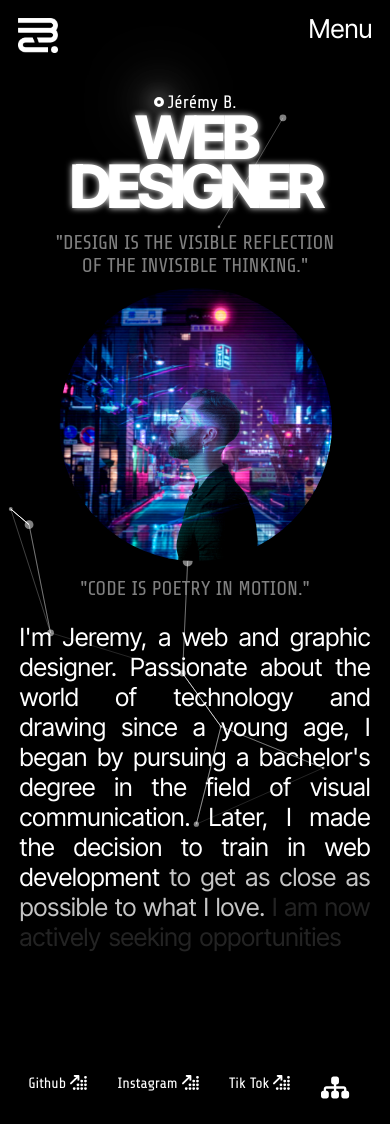
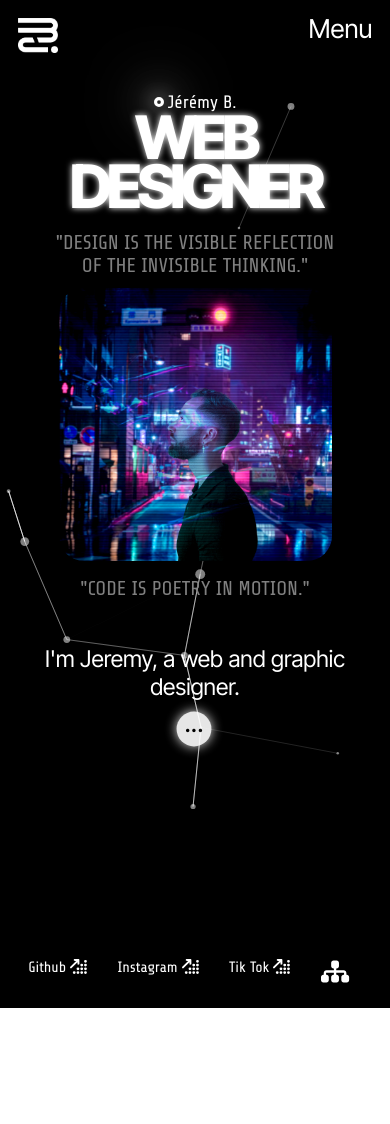
Before and after one commit to VikzG/Portfolio, a React (Create React App) app: page / in a window 390 px wide. After the commit the page ends 1008 px from the top, so only its background shows below. Built offline with nearby package versions, Linux system fonts and the light colour scheme.

Commit message:
maj portfolio aboutpage

```diff
--- a/public/index.html
+++ b/public/index.html
@@ -2,14 +2,14 @@
 <html lang="en">
   <head>
     <meta charset="utf-8" />
-    <link rel="icon" href="%PUBLIC_URL%/cyberfighter.jpg" />
+    <link rel="icon" href="%PUBLIC_URL%/logojeremy.png" />
     <meta name="viewport" content="width=device-width, initial-scale=1" />
     <meta name="theme-color" content="#000000" />
     <meta
       name="Jeremy's webdesigner Portfolio"
       content="This is my webdesigner portfolio"
     />
-    <link rel="apple-touch-icon" href="%PUBLIC_URL%/%PUBLIC_URL%/cyberfighter.jpg" />
+    <link rel="apple-touch-icon" href="%PUBLIC_URL%/logojeremy.png" />
     <!--
       manifest.json provides metadata used when your web app is installed on a
       user's mobile device or desktop. See https://developers.google.com/web/fundamentals/web-app-manifest/
--- a/src/components/Card/index.jsx
+++ b/src/components/Card/index.jsx
@@ -1,29 +1,22 @@
 import './style.css';
 import { Link } from 'react-router-dom';
-import { useState,useRef } from 'react';
+import { useRef } from 'react';
 import { motion,useInView } from 'framer-motion';
-import ModalBox from '../ModalBox';
 
-export default function Card({ title, cover, description,techs, examples}) {
-  const [isModalOpen, setIsModalOpen] = useState(false);
+export default function Card({ title, cover, description,techs,workUrl, examples}) {
   const ref = useRef(null);
   const isInView = useInView(ref, { once: true });
-
-  const openModal = () => {
-    setIsModalOpen(true);
-  };
-
-  const closeModal = () => {
-    setIsModalOpen(false);
-  };
-
 
   return (
     <motion.div
     className='card-container'
-    ref={ref}>
+    ref={ref}
+    >
       <Link
-        className="gallery_card">
+         className="gallery_card"
+         to={workUrl}
+         target="_blank"
+         >
         <motion.img src={cover} alt={title}
         style={{
           transform: isInView ? "none" : "translateY(-100px)",
@@ -67,36 +60,6 @@ export default function Card({ title, cover, description,techs, examples}) {
           delay: 1,
         }}
       >{description}</motion.p>
-
-      <motion.button
-      className='open-modal-button'
-      onClick={openModal}
-      initial={{ opacity: 0, scale:0.5  }}
-      animate={{
-        opacity: isInView ? 1 : 0,
-        scale: isInView ? 1 : 0,
-        transition: {
-          duration: 0.5,
-          delay: 1.2,
-        }
-       }}
-       whileHover={{
-        width: 1000,
-        transition: {
-          duration: 0.3,
-          delay: 0,
-        }
-      }}
-      >
-        Check it
-        </motion.button>
-        {isModalOpen && (
-        <ModalBox
-          examples={examples}
-          isOpen={isModalOpen}
-          onClose={closeModal}
-        />
-      )}
       </motion.div >
   );
 }
--- a/src/components/Data/index.js
+++ b/src/components/Data/index.js
@@ -3,11 +3,6 @@ import omf1 from "../../assets/ohmyfood1.jpg"
 import omf2 from "../../assets/ohmyfood2.jpg"
 import omf3 from "../../assets/ohmyfood3.jpg"
 import omf4 from "../../assets/ohmyfood4.jpg"
-import fighting_game from "../../assets/fight_game.jpg"
-import fight1ex from "../../assets/hit.jpg"
-import fight2ex from "../../assets/p1win.jpg"
-import fight3ex from "../../assets/p2win.jpg"
-import fight4ex from "../../assets/pdraw.jpg"
 import pfalex1 from "../../assets/pfalex1.jpg"
 import pfalex2 from "../../assets/pfalex2.jpg"
 import pfalex3 from "../../assets/pfalex3.jpg"
@@ -32,7 +27,7 @@ const datas = [
 			kasa3,
 			kasa4,
 		],
-		"workUrl": 'https://github.com/VikzG/site-de-kasa.git'
+		"workUrl": 'https://kasa-home-website.netlify.app/'
 	},
     {
 		"id": "c67ab8a8",
@@ -49,25 +44,7 @@ const datas = [
 			omf3,
 			omf4,
 		],
-		"workUrl": 'https://github.com/VikzG/Projet-OHMYFOOD.git'
-	},
-
-	{
-		"id": "c67ab8a9",
-		"title": "MY FIGHT GAME",
-		"cover": fighting_game,
-		"description": "In this project, I used HTML, CSS and Javascript to create a simplified 'Street Fighter' style game with the help of a tutorial found on Youtube. This allowed me to discover the different basics of video game creation such as collision management, gravity, sprite use etc...",
-		"techs": [
-			"HTML",
-			"CSS",
-			"Javascript"
-		],
-		"examples": [
-			fight1ex,
-			fight2ex,
-			fight3ex,
-			fight4ex,
-		],
+		"workUrl": 'https://ohmyfood-restaurant.netlify.app'
 	},
 
 	{
@@ -84,6 +61,7 @@ const datas = [
 			pfalex2,
 			pfalex3,
 		],
+		"workUrl": 'https://aleksdesign-portfolio.netlify.app'
 	},
 ]
 export default datas;
--- a/src/components/Gallery/index.jsx
+++ b/src/components/Gallery/index.jsx
@@ -15,6 +15,7 @@ export default function Gallery() {
                         cover={data.cover}
                         description={data.description}
                         techs={data.techs}
+                        workUrl={data.workUrl}
                         examples={data.examples}
                     />
                     )
--- a/src/components/ModalBox/index.jsx
+++ /dev/null
@@ -1,40 +0,0 @@
-import { motion, AnimatePresence } from 'framer-motion';
-import NewSlider from '../NewSlider';
-import "./style.scss";
-
-
-
-const ModalBox = ({ isOpen, onClose,examples,id }) => {
-
-    return (
-      <AnimatePresence>
-        {isOpen && (
-          <motion.div
-            className='modal-box'
-            initial={{ opacity: 0, scale: 0.8 }}
-            animate={{ opacity: 1, scale: 1 }}
-            exit={{ opacity: 0, scale: 0.8 }}
-            transition={{ duration: 0.3 }}
-          >
-            <motion.div
-            className='modal-box-content'
-            initial={{ y: -50, opacity: 0 }}
-            animate={{ y: 0, opacity: 1 }}
-            exit={{ y: -50, opacity: 0 }}
-            transition={{ duration: 0.3 }}
-            >
-              <button
-                className='modal-box-button'
-                onClick={onClose}
-              >
-                [  Close  ]
-              </button>
-              <NewSlider examples={examples} id={id}/>
-            </motion.div>
-          </motion.div>
-        )}
-      </AnimatePresence>
-    );
-  };
-
-  export default ModalBox;
--- a/src/components/ModalBox/style.scss
+++ /dev/null
@@ -1,56 +0,0 @@
-
-.modal-box {
-    display: flex;
-    align-items: center;
-    justify-content: center;
-    position:fixed;
-    top: 0;
-    left: 0;
-    right: 0;
-    bottom: 0;
-    z-index: 10;
-    background: rgba(0, 0, 0, 0.5);
-
-
-&-content {
-    padding: 5px;
-    max-width: 95%;
-    max-height: 92vh;
-    background: white;
-    border-radius: 10px;
-    display: flex;
-    align-items: center;
-    justify-content: flex-start;
-    flex-direction: column;
-}
-
-&-button {
-    position: absolute;
-    top: 20px;
-    right: 20px;
-    font-size: 20px;
-    background:none;
-    color: white;
-    border: none;
-    cursor: pointer;
-    }
-}
-
-.modal-box img {
-    object-fit: cover;
-    object-position: center;
-    border-radius: 10px;
-    transition: transform 0.3s ease-in-out;
-}
-
-@media screen and (max-width: 1400px) {
-    .modal-box-content {
-        max-height: 95vh;
-    }
-}
-
-@media screen and (max-width: 1024px) {
-    .modal-box-content {
-        max-height: 95%;
-    }
-}
--- a/src/components/Navigation/style.scss
+++ b/src/components/Navigation/style.scss
@@ -112,18 +112,18 @@
 
   .modal-text {
     text-decoration: none;
-    font-family: 'Share Tech', sans-serif;
+    font-family: 'Inter Tight', sans-serif;
     color: white;
     text-align: center;
-    font-size: 9vw;
+    font-size: 7vw;
     font-weight: 400;
     padding: 10px;
     cursor: pointer;
-
+    & a:hover{
+        filter: blur(10px);
+        transition: filter 200ms ease-in;
+    }
   }
-  .modal-text:hover {
-    filter: blur(10px);
-}
 
 .modal-open {
     height: 100vh;
--- a/src/components/NewSlider/index.jsx
+++ /dev/null
@@ -1,23 +0,0 @@
-import "./style.scss"
-import "react-responsive-carousel/lib/styles/carousel.min.css"
-import { Carousel } from "react-responsive-carousel"
-
-
-
-function NewSlider({ examples, id }) {
-    return (
-      <Carousel autoPlay
-      interval={5000}
-      infiniteLoop
-      showStatus={false}
-      >
-        {examples.map((example, index) => (
-          <div key={`Example ${id}`}>
-            <img src={example} alt={`Example ${index}`} />
-          </div>
-        ))}
-      </Carousel>
-    );
-  }
-
-export default NewSlider
--- a/src/components/NewSlider/style.scss
+++ /dev/null
@@ -1,21 +0,0 @@
-.carousel img{
-    max-height: 80vh;
-    max-width: 88vw;
-}
-
-.control-arrow {
-    color: black;
-}
-
-@media screen and (max-width: 800px) {
-.carousel .slide img {
-    width: 95vw;
-    height: 40vh;
-}
-.carousel .thumb {
-    margin-right: 0 !important;
-}
-ul.thumbs.animated {
-    padding-inline-start: 0 !important;
-}
-}
--- a/src/pages/About/index.jsx
+++ b/src/pages/About/index.jsx
@@ -3,19 +3,46 @@ import Navigation from "../../components/Navigation";
 import Header from "../../components/Header";
 import myPhoto from "../../assets/photo_portfolio.jpg";
 import Footer from "../../components/Footer";
-import { useRef } from 'react';
+import { useRef,useState,useEffect } from 'react';
 import { motion , useInView } from "framer-motion";
 import Particle from '../../components/Particle/Particle';
 
 
 function About() {
 
+  const ref2 = useRef(null);
   const ref = useRef(null);
+  const targetRef = useRef(null);
   const isInView = useInView(ref, { once: true });
+  const isInViewRect = useInView(ref2, { once: true });
 
+  const [textToShow, setTextToShow] = useState('');
+  const [activePhraseIndex, setActivePhraseIndex] = useState(0);
+
+  useEffect(() => {
+    setTextToShow(phrases[activePhraseIndex]);
+  }, [activePhraseIndex]);
+
+  useEffect(() => {
+    setTextToShow(phrases[0]);
+  }, []);
+
+  const phrases = [
+    "I'm Jeremy, a web and graphic designer.",
+    "Passionate about the world of technology and drawing since a young age, I began by pursuing a bachelor's degree in the field of visual communication.",
+    "Later, I made the decision to train in web development to get as close as possible to what I love. I am now actively seeking opportunities to combine my artistic creativity with my technical skills.",
+  ];
+
+  const handleClick = () => {
+    if (activePhraseIndex < phrases.length - 1) {
+      setActivePhraseIndex(activePhraseIndex + 1);
+    } else {
+      setActivePhraseIndex(0);
+    }
+  };
 
       return (
-        <div className = "about" >
+        <div className = "about"  ref={targetRef}>
         <Particle />
         <Navigation />
         <Header />
@@ -37,19 +64,92 @@ function About() {
           </motion.span>
         <motion.div
         className="my-photo-container"
-        initial={{ opacity: 0, scale: 0.5 }}
-        animate={{ opacity: 1,
-           scale: 1 }}
-        transition={{
+        initial={{
+          opacity: 0,
+        }}
+        animate={{
+        opacity: 1,
+            }}
+        transition=
+        {{
         duration: 1,
-          delay: 1,
-          ease: [0, 0.71, 0.2, 1.01]
+        delay: 1.5,
+        ease: [0, 0.71, 0.2, 1.01],
         }}
+
         >
         <motion.img className = "my-photo"
         src={myPhoto}
         alt="my photo"
+        initial={{
+          opacity: 0,
+        }}
+        animate={{
+        opacity: 1,
+            }}
+        transition=
+        {{
+        duration: 1,
+        delay: 1.5,
+        ease: [0, 0.71, 0.8, 1.01],
+        }}
         />
+        <motion.div className='my-photo-rect-1'
+                initial={{
+                  width: "100%",
+                }}
+                animate={{
+                  width: isInViewRect ? "0%": "100%"
+                    }}
+                transition=
+                {{
+                duration: 0.5,
+                delay: 1.5,
+                ease: [0, 0.71, 0.8, 1.01],
+                }}
+        ></motion.div>
+        <motion.div className='my-photo-rect-2'
+                initial={{
+                  width: "100%",
+                }}
+                animate={{
+                  width: isInViewRect ? "0%": "100%"
+                    }}
+                transition=
+                {{
+                duration: 0.5,
+                delay: 1.7,
+                ease: [0, 0.71, 0.8, 1.01],
+                }}
+        ></motion.div>
+        <motion.div className='my-photo-rect-3'
+                initial={{
+                  width: "100%",
+                }}
+                animate={{
+                  width: isInViewRect ? "0%": "100%"
+                    }}
+                transition=
+                {{
+                duration: 0.5,
+                delay: 1.9,
+                ease: [0, 0.71, 0.8, 1.01],
+                }}
+        ></motion.div>
+        <motion.div className='my-photo-rect-4'
+                initial={{
+                  width: "100%",
+                }}
+                animate={{
+                  width: isInViewRect ? "0%": "100%"
+                    }}
+                transition=
+                {{
+                duration: 0.5,
+                delay: 2.1,
+                ease: [0, 0.71, 0.8, 1.01],
+                }}
+        ></motion.div>
         </motion.div>
           <motion.span
           className='presentation-words'
@@ -66,123 +166,43 @@ function About() {
           ease: [0, 0.71, 0.2, 1.01],
           }}
           >
-        "<span className='anim-word-3'>CODE </span>IS POETRY IN <span className='anim-word-4'>MOTION</span>."
+        "<span className='anim-word-3'ref={ref2}>CODE </span>IS POETRY IN <span className='anim-word-4'>MOTION</span>."
           </motion.span >
         </div>
-        <motion.p className="presentation-text">
-        <motion.span className='about-me-word'
+        <motion.div
+        className="presentation-text" ref={ref}>
+        {phrases.map((phrase, index) => (
+          <motion.p
+            key={index}
+            className={`description-txt ${activePhraseIndex >= index ? 'active' : ''}`}
+            initial={{ opacity: 0 }}
+            animate={{
+              opacity: activePhraseIndex >= index ? 1 : 0,
+              display: activePhraseIndex === index ? 'block' : 'none',
+            }}
+            transition={{ duration: 1.2 }}
+          >
+            {phrase}
+          </motion.p>
+        ))}
+        <motion.div className="clickable-point"
                 initial={{
-              opacity: 0,
-              y: -40,  // Utiliser la propriété 'y' au lieu de 'translateY'
+                  scale: 0
                 }}
                 animate={{
-              opacity: isInView ? 1 : 0,
-              y: isInView ? 0 : -40,  // Utiliser la propriété 'y' au lieu de 'translateY'
+                  scale: isInView ? 1:0,
                 }}
-            transition={{
-              duration: 1,
-              delay: 0.5,
-            }}
-        >I'm Jeremy,</motion.span>
-        <motion.span className='about-me-word'
-                    initial={{
-                      opacity: 0,
-                      y: -40,  // Utiliser la propriété 'y' au lieu de 'translateY'
-                    }}
-                    animate={{
-                      opacity: isInView ? 1 : 0,
-                      y: isInView ? 0 : -40,  // Utiliser la propriété 'y' au lieu de 'translateY'
-                    }}
-                    transition={{
-                      duration: 1,
-                      delay: 1,
-                    }}
-        > a web and graphic designer. </motion.span>
-        <motion.span className='about-me-word'
-                    initial={{
-                      opacity: 0,
-                      y: -40,  // Utiliser la propriété 'y' au lieu de 'translateY'
-                    }}
-                    animate={{
-                      opacity: isInView ? 1 : 0,
-                      y: isInView ? 0 : -40,  // Utiliser la propriété 'y' au lieu de 'translateY'
-                    }}
-                    transition={{
+                transition= {{
                   duration: 1,
                   delay: 1.5,
+                  ease: [0, 0.71, 0.2, 1.01],
                 }}
-        >Passionate about the world of technology and drawing since a young age</motion.span>
-        <motion.span className='about-me-word' ref={ref}
-                            initial={{
-                              opacity: 0,
-                              y: -40,  // Utiliser la propriété 'y' au lieu de 'translateY'
-                            }}
-                            animate={{
-                              opacity: isInView ? 1 : 0,
-                              y: isInView ? 0 : -40,  // Utiliser la propriété 'y' au lieu de 'translateY'
-                            }}
-                            transition={{
-                              duration: 1,
-                              delay: 2,
-                            }}
-        >, I began by pursuing a bachelor's degree in the field of visual communication. </motion.span>
-        <motion.span className='about-me-word'
-                            initial={{
-                              opacity: 0,
-                              y: -40,  // Utiliser la propriété 'y' au lieu de 'translateY'
-                            }}
-                            animate={{
-                              opacity: isInView ? 1 : 0,
-                              y: isInView ? 0 : -40,  // Utiliser la propriété 'y' au lieu de 'translateY'
-                            }}
-                            transition={{
-                              duration: 1,
-                              delay: 2.5,
-                            }}
-        >Later, I made the decision to train in web development </motion.span>
-        <motion.span className='about-me-word'
-                            initial={{
-                              opacity: 0,
-                              y: -40,  // Utiliser la propriété 'y' au lieu de 'translateY'
-                            }}
-                            animate={{
-                              opacity: isInView ? 1 : 0,
-                              y: isInView ? 0 : -40,  // Utiliser la propriété 'y' au lieu de 'translateY'
-                            }}
-                            transition={{
-                              duration: 1,
-                              delay: 3,
-                            }}
-        >to get as close as possible to what I love. </motion.span>
-        <motion.span className='about-me-word'
-                            initial={{
-                              opacity: 0,
-                              y: -40,  // Utiliser la propriété 'y' au lieu de 'translateY'
-                            }}
-                            animate={{
-                              opacity: isInView ? 1 : 0,
-                              y: isInView ? 0 : -40,  // Utiliser la propriété 'y' au lieu de 'translateY'
-                            }}
-                            transition={{
-                              duration: 1,
-                              delay: 3.5,
-                            }}
-        >I am now actively seeking opportunities</motion.span>
-        <motion.span className='about-me-word'
-                            initial={{
-                              opacity: 0,
-                              y: -40,  // Utiliser la propriété 'y' au lieu de 'translateY'
-                            }}
-                            animate={{
-                              opacity: isInView ? 1 : 0,
-                              y: isInView ? 0 : -40,  // Utiliser la propriété 'y' au lieu de 'translateY'
-                            }}
-                            transition={{
-                              duration: 1,
-                              delay: 4,
-                            }}
-        > to combine my artistic creativity with my technical skills.</motion.span>
-        </motion.p>
+        >
+        <motion.div className="point"
+        onClick={handleClick}
+        >...</motion.div>
+        </motion.div>
+      </motion.div>
       <Footer />
         </div>
       )
--- a/src/pages/About/style.scss
+++ b/src/pages/About/style.scss
@@ -20,6 +20,7 @@
     margin: auto;
     padding: 3%;
     z-index: 10;
+    overflow: hidden;
 }
 
 .my-photo-container img {
@@ -27,8 +28,45 @@
     height: 100%;
     object-fit: cover;
     object-position: center;
-    border-radius: 50%;
+    border-radius: 25px;
 }
+
+.my-photo-rect-1{
+    position: absolute;
+    width: 100%;
+    height: 25%;
+    background-color: black;
+    top: 0;
+}
+.my-photo-rect-2{
+    position: absolute;
+    width: 100%;
+    height: 25%;
+    background-color: black;
+    top: 25%;
+}
+.my-photo-rect-3{
+    position: absolute;
+    width: 100%;
+    height: 25%;
+    background-color: black;
+    top: 50%;
+}
+.my-photo-rect-4{
+    position: absolute;
+    width: 100%;
+    height: 25%;
+    background-color: black;
+    top: 75%;
+}
+.my-photo-rect-5{
+    position: absolute;
+    width: 100%;
+    height: 25%;
+    background-color: black;
+    top: 0;
+}
+
 
 
 .presentation-words{
@@ -56,11 +94,35 @@
     width: 80%;
     font-family: 'Inter Tight', sans-serif;
     text-align: center;
+    height: 30vh;
     font-size: 35px;
     margin: auto;
     padding: 3%;
 }
 
+.clickable-point {
+    position: relative;
+    width: 100%;
+    height: 20px; /* Hauteur du point blanc */
+    margin-top: 20px; /* Marge pour séparer du texte */
+    cursor: pointer;
+  }
+
+  .point {
+    position: absolute;
+    bottom: -50px; /* Positionne le point au-dessous du texte */
+    left: 50%; /* Centre horizontalement */
+    transform: translateX(-50%);
+    width: 40px; /* Largeur du point */
+    height: 40px; /* Hauteur du point */
+    background-color: white;
+    border-radius: 50%;
+    text-transform:uppercase;
+    color: black;
+    text-align: center;
+    line-height: 20px;
+    box-shadow: 0 0 10px white; /* Halo blanc autour du point */
+    animation: pulse 1s infinite alternate; /* Animation pulsante */}
 
 
 
@@ -80,11 +142,31 @@
     }
 
     .presentation-text{
-        font-size: 25px;
-        width: 90%;
-        margin-bottom: 20px;
+        font-size: 23px;
+        margin-bottom: 40px;
         margin-top: 10px;
-        text-align: justify;
+        text-align: center;
     }
 
 }
+
+@media only screen and (max-width : 600px) {
+
+    .point {
+        bottom: 0; /* Positionne le point au-dessous du texte */
+        left: 45%; /* Centre horizontalement */
+        width: 30px; /* Largeur du point */
+        height: 30px; /* Hauteur du point */
+      }
+
+}
+
+@keyframes pulse {
+    from {
+      transform: scale(1);
+      opacity: 0.5;
+    }
+    to {
+      transform: scale(1.2);
+      opacity: 1;
+    }}
```
Also changed, not shown: public/cyberfighter.jpg (deleted), public/logojeremy.png (added). Lines whose indentation alone changed are shown as unchanged.
